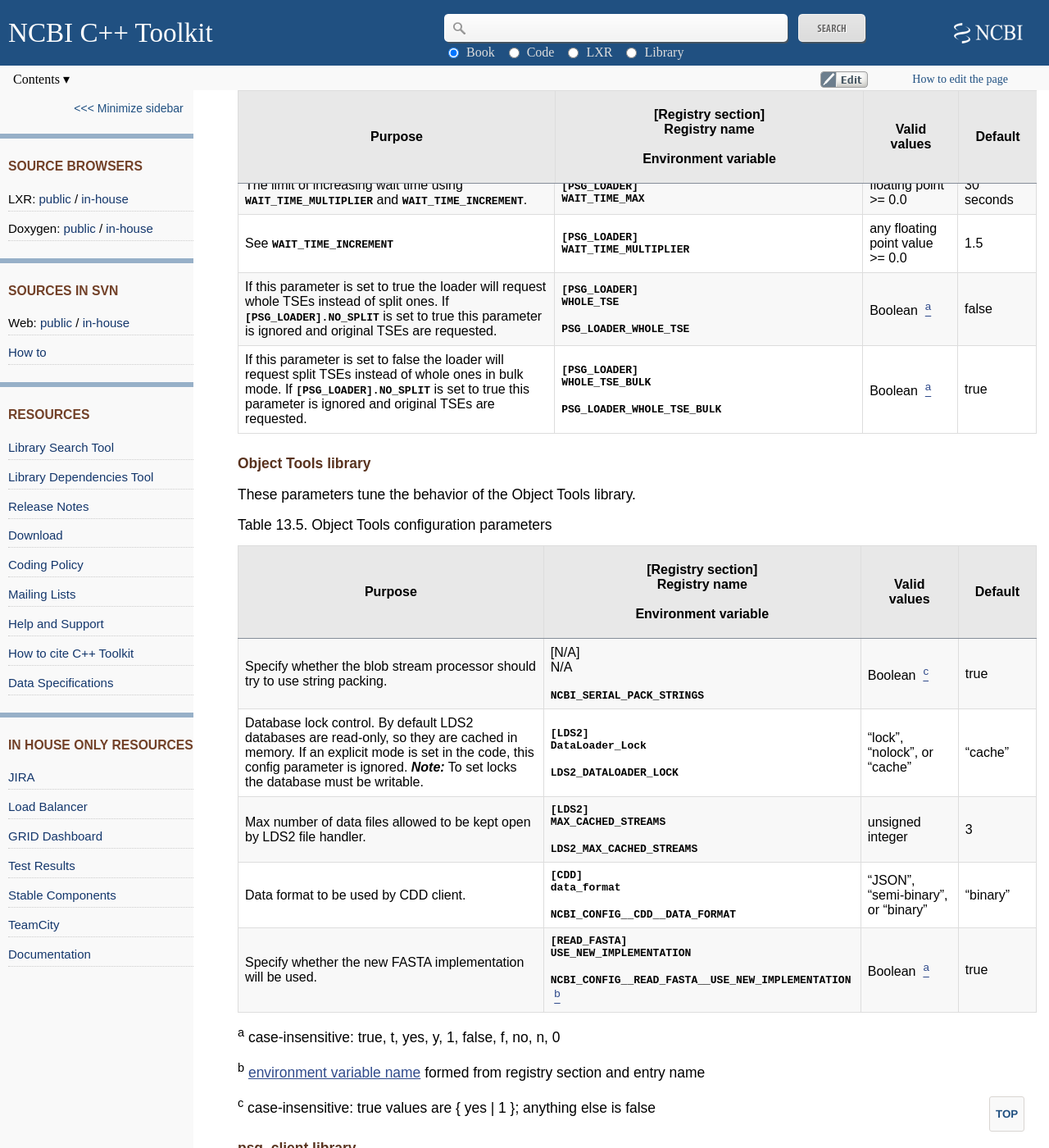
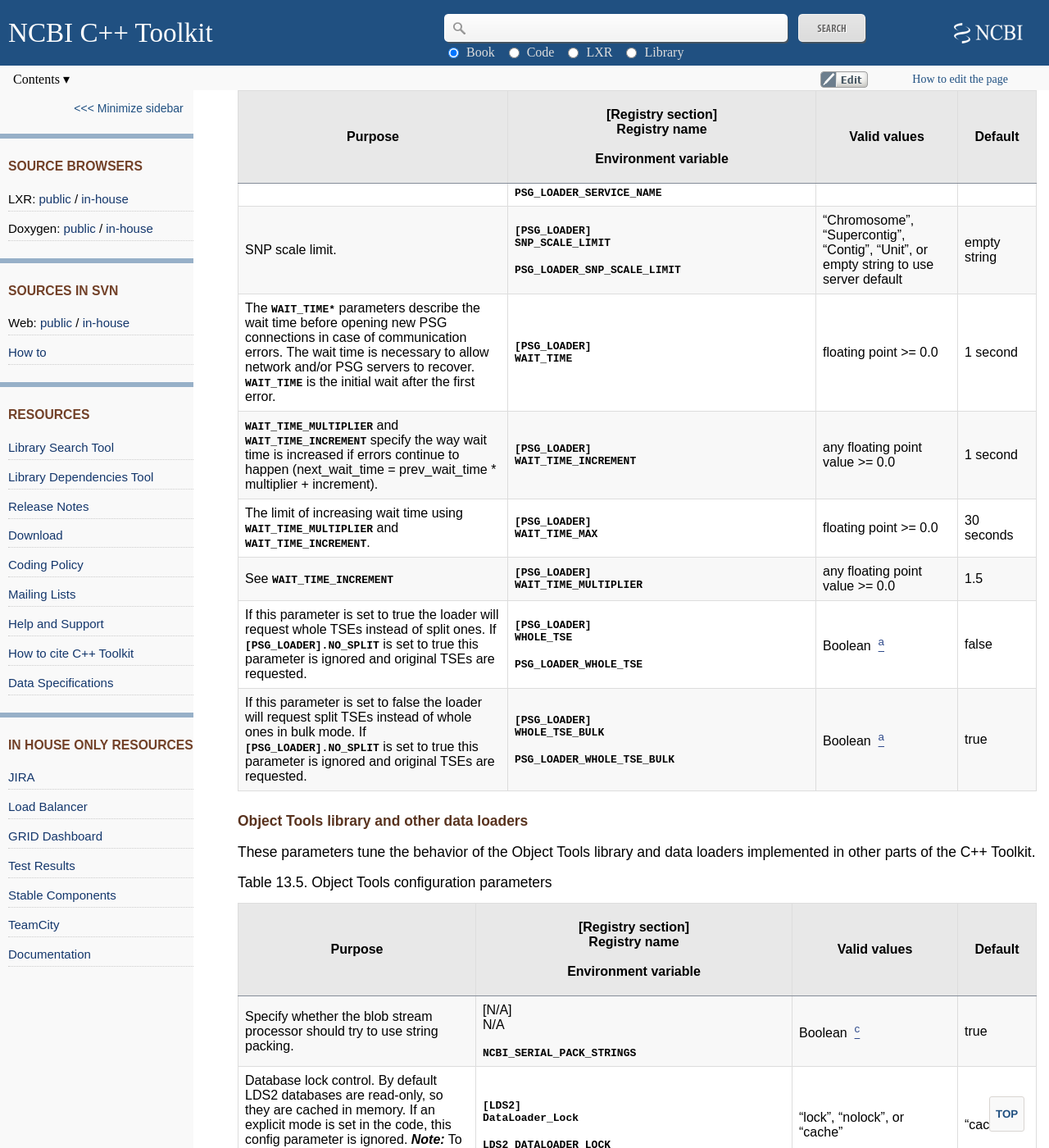
Before and after one commit to ncbi/cxx-toolkit, a Jekyll site: the page built from pages/ch_libconfig.md, in a window 1280 px wide and 1400 px high, scrolled down 43467 px. Shown: the whole window at 82% size. Built offline with Jekyll 4.4.1, drawn with Linux system fonts in a browser that asks for light colours; some of the changed text lies outside the part shown.

Commit message:
Added SNP scale-limit parameters. JIRA CXX-1091

```diff
--- a/pages/ch_libconfig.md
+++ b/pages/ch_libconfig.md
@@ -56,7 +56,7 @@
 
         -   [PSG data loader](#ch_libconfig.psg_data_loader)
 
-        -   [Object Tools library](#ch_libconfig.object_tools_library)
+        -   [Object Tools library and other data loaders](#ch_libconfig.object_tools_library)
 
         -   [psg_client library](#ch_libconfig.psg_client_library)
 
@@ -864,6 +864,7 @@
 | Allow gzip compression of PubSeqOS data. | **`[GENBANK/pubseqos]`** or **`[pubseqos]`**<br/>**`GZIP`** | Boolean  [<sup>a</sup>](#ch_libconfig.TF.37) | true |
 | Path to the gicache index files. | **`[GENBANK/gicache]`** or **`[gicache]`**<br/>**`PATH`** | valid path | "//panfs/pan1.be-md.ncbi.nlm.nih.gov/id_dumps/gi_cache" |
 | ICache driver or a list of drivers for cache reader and writer. For more details about cache configuration see [GenBank data loader configuration](https://ncbi.github.io/cxx-toolkit/pages/ch_objmgr_dtld#ch_objmgr_dtld.GenBank_data_loader_). | **`[GENBANK/cache/<cache_type>]`** or **`[cache/<cache_type>]`**<br/>**`DRIVER`** | semicolon-delimited list of driver names ("bdb" and "netcache") | "bdb" |
+| ID2 reader SNP scale limit. | **`[GENBANK]`**<br/>**`ID2SNP_SCALE_LIMIT`**<br/><br/>**`GENBANK_ID2SNP_SCALE_LIMIT`** | "Chromosome", "Supercontig", "Contig", "Unit", or empty string to use server default | empty string |
 
 <div class="table-scroll"></div>
 
@@ -889,6 +890,7 @@
 | Prefetch information about bioseqs having no CDD annotations to avoid sending unnecessary CDD requests. | **`[PSG_LOADER]`**<br/>**`PREFETCH_CDD`**<br/><br/>**`PSG_LOADER_PREFETCH_CDD`** | Boolean  [<sup>a</sup>](#ch_libconfig.TF.37) | false |
 | Number of retries when fetching data (non-bulk). | **`[PSG_LOADER]`**<br/>**`RETRY_COUNT`**<br/><br/>**`PSG_LOADER_RETRY_COUNT`** | unsigned int | 4 |
 | PSG loader service name. | **`[PSG_LOADER]`**<br/>**`SERVICE_NAME`**<br/><br/>**`PSG_LOADER_SERVICE_NAME`** | a valid service name | "PSG2" |
+| SNP scale limit. | **`[PSG_LOADER]`**<br/>**`SNP_SCALE_LIMIT`**<br/><br/>**`PSG_LOADER_SNP_SCALE_LIMIT`** | "Chromosome", "Supercontig", "Contig", "Unit", or empty string to use server default | empty string |
 | The **`WAIT_TIME*`** parameters describe the wait time before opening new PSG connections in case of communication errors. The wait time is necessary to allow network and/or PSG servers to recover. **`WAIT_TIME`** is the initial wait after the first error. | **`[PSG_LOADER]`**<br/>**`WAIT_TIME`** | floating point \>= 0.0 | 1 second |
 | **`WAIT_TIME_MULTIPLIER`** and **`WAIT_TIME_INCREMENT`** specify the way wait time is increased if errors continue to happen (next\_wait\_time = prev\_wait\_time \* multiplier + increment). | **`[PSG_LOADER]`**<br/>**`WAIT_TIME_INCREMENT`** | any floating point value \>= 0.0 | 1 second |
 | The limit of increasing wait time using **`WAIT_TIME_MULTIPLIER`** and **`WAIT_TIME_INCREMENT`**. | **`[PSG_LOADER]`**<br/>**`WAIT_TIME_MAX`** | floating point \>= 0.0 | 30 seconds |
@@ -900,9 +902,9 @@
 
 <a name="ch_libconfig.object_tools_library"></a>
 
-#### Object Tools library
+#### Object Tools library and other data loaders
 
-These parameters tune the behavior of the Object Tools library.
+These parameters tune the behavior of the Object Tools library and data loaders implemented in other parts of the C++ Toolkit.
 
 <a name="ch_libconfig.T.Objecttools_configurat"></a>
 
@@ -915,6 +917,7 @@
 | Max number of data files allowed to be kept open by LDS2 file handler. | **`[LDS2]`**<br/>**`MAX_CACHED_STREAMS`**<br/><br/>**`LDS2_MAX_CACHED_STREAMS`** | unsigned integer | 3 |
 | Data format to be used by CDD client. | **`[CDD]`**<br/>**`data_format`**<br/><br/>**`NCBI_CONFIG__CDD__DATA_FORMAT`** | "JSON", "semi-binary", or "binary" | "binary" |
 | Specify whether the new FASTA implementation will be used.               | **`[READ_FASTA]`**<br/>**`USE_NEW_IMPLEMENTATION`**<br/><br/>**`NCBI_CONFIG__READ_FASTA__USE_NEW_IMPLEMENTATION`**  [<sup>b</sup>](#ch_libconfig.TF.38)                 | Boolean  [<sup>a</sup>](#ch_libconfig.TF.37)              | true |
+| SNP data loader scale limit. | **`[SNP_LOADER]`**<br/>**`SCALE_LIMIT`**<br/><br/>**`SNP_LOADER_SCALE_LIMIT`** | "Chromosome", "Supercontig", "Contig", "Unit", or empty string to use default value ("Chromosome") | empty string |
 
 <div class="table-scroll"></div>
 
```
